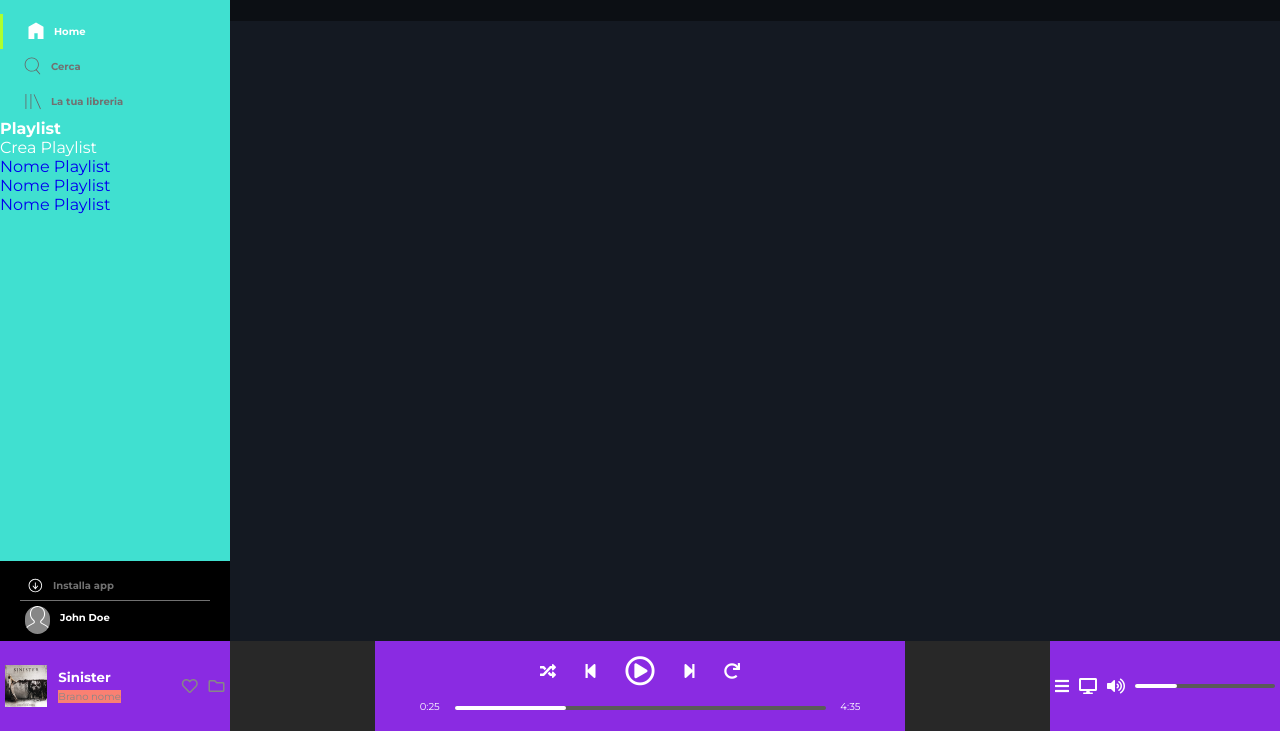
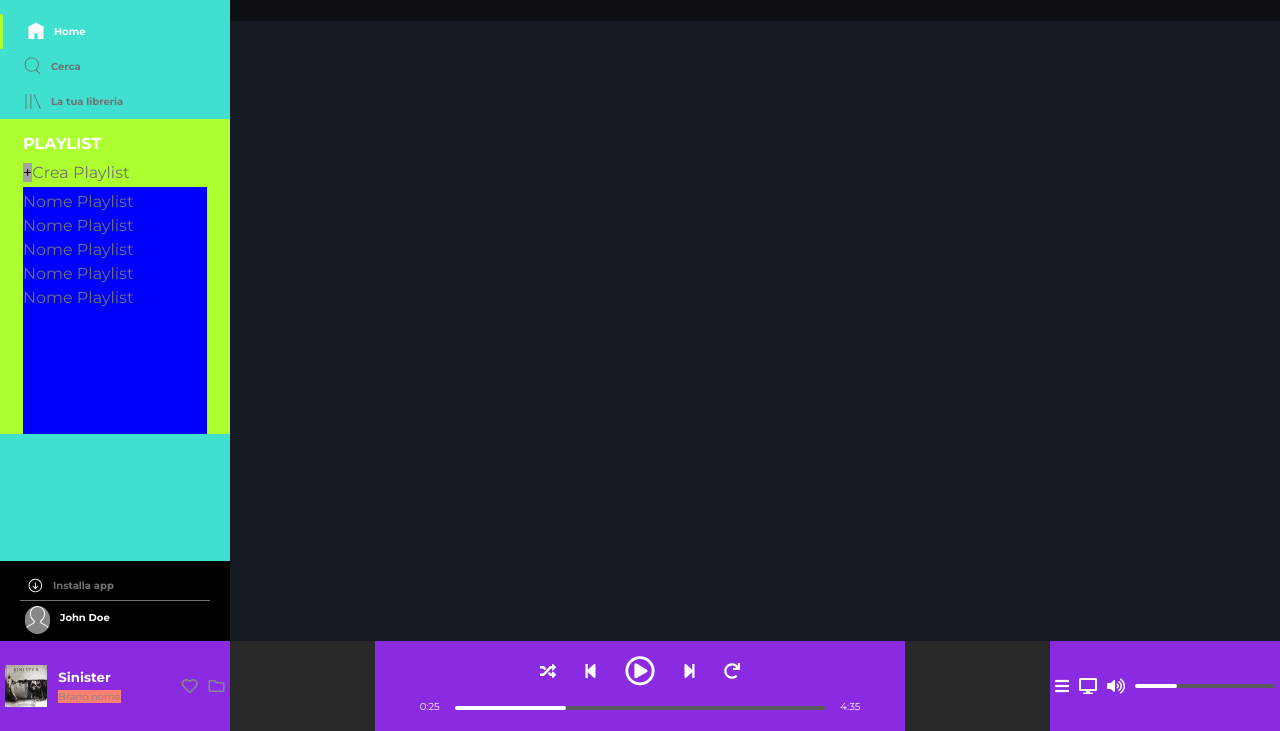
Before and after one commit to marcomanelli/html-css-spotifyweb, a plain HTML site: page index.html in a window 1280 px wide. Shown: the part 69-800 px from the top of the page. Drawn offline with Linux system fonts and the light colour scheme.

Commit message:
playlist

```diff
--- a/assets/css/style.css
+++ b/assets/css/style.css
@@ -106,6 +106,37 @@ nav .nav-top .nav-select li img {
 
 .nav-select .inactive-img {
   filter: brightness(0.4);
+}
+
+/* PLAYLIST */
+.playlist {
+  padding: 0 23px;
+  background-color: #adff2f;
+  height: 50%;
+  overflow: hidden;
+}
+
+.playlist h4 {
+  margin-top: 15px;
+  margin-bottom: 10px;
+  text-transform: uppercase;
+}
+
+.playlist p {
+  color: #717171;
+  margin: 5px 0;
+}
+
+.playlist > p::before {
+  content: '+';
+  color: black;
+  background-color: #a3a3a3;
+}
+
+.playlist ul.menu-playlist {
+  height: 100%;
+  background-color: blue;
+  overflow-y: auto;
 }
 
 /* NAV-BOTTOM */
--- a/index.html
+++ b/index.html
@@ -85,7 +85,19 @@
               <p>Crea Playlist</p>
 
               <!-- Menu-playlist -->
-              <ul>
+              <ul class="menu-playlist">
+                <a href="#">
+                  <li>
+                    <p>Nome Playlist</p>
+                  </li>
+                </a>
+
+                <a href="#">
+                  <li>
+                    <p>Nome Playlist</p>
+                  </li>
+                </a>
+
                 <a href="#">
                   <li>
                     <p>Nome Playlist</p>
```
